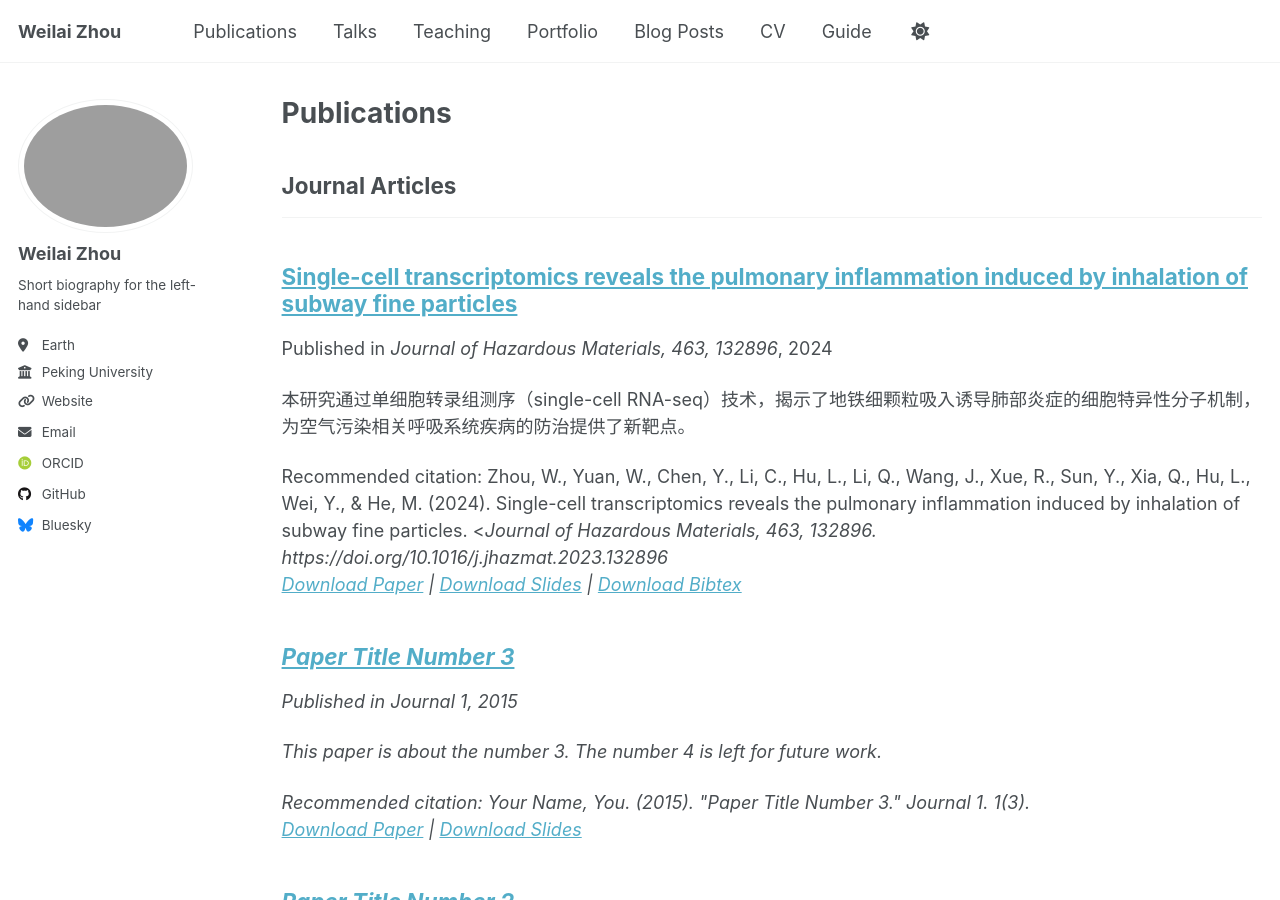
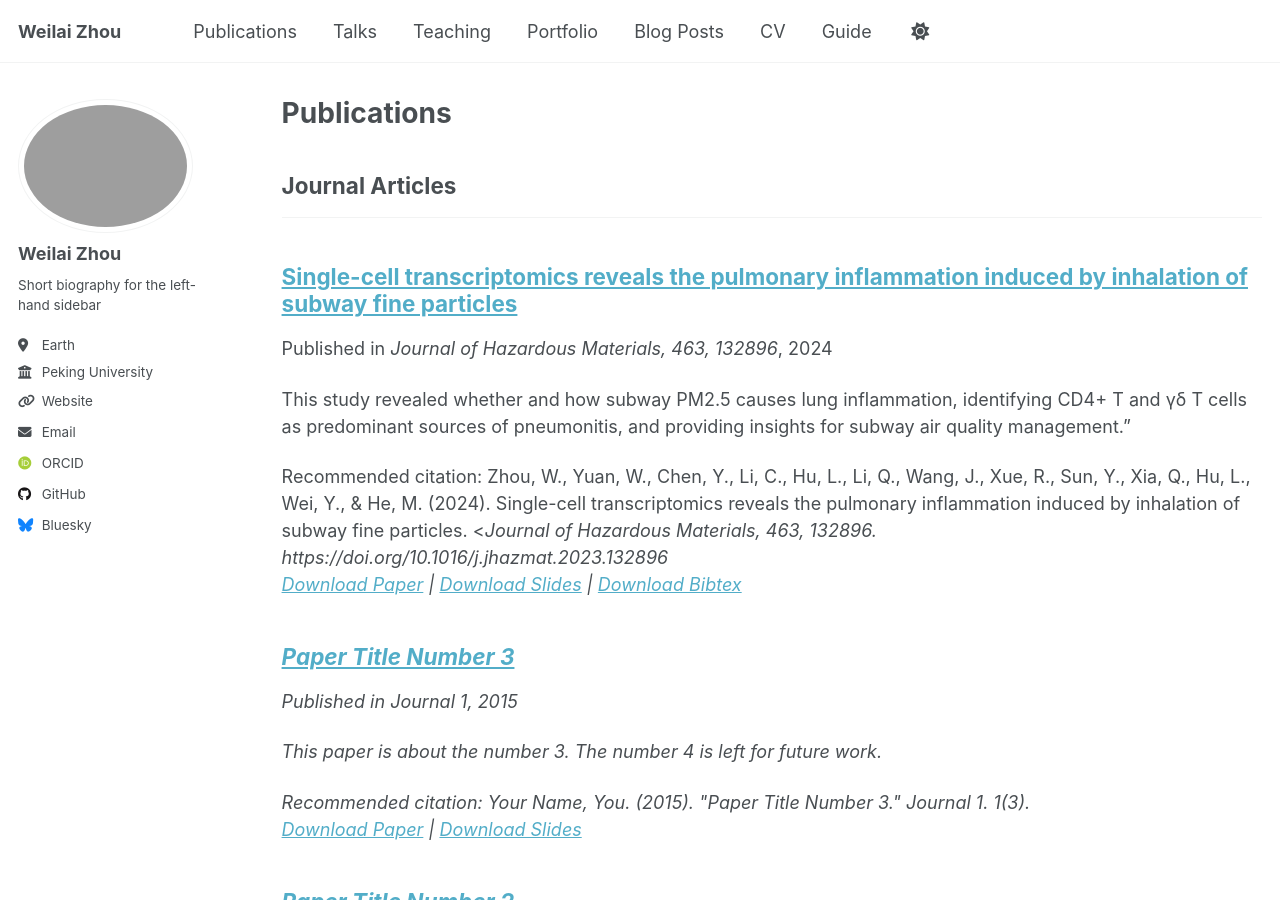
Before and after one commit to Zhouweilai02/Zhouweilai02.github.io, a Jekyll site: the page built from _pages/publications.html, in a window 1280 px wide and 900 px high. Built offline with Jekyll 4.4.1, drawn with Linux system fonts in a browser that asks for light colours; some web fonts are replaced; a script that is not in the unit is left out.

Commit message:
JHM2024.md

```diff
--- a/_publications/2009-10-01-paper-title-number-1.md
+++ b/_publications/2009-10-01-paper-title-number-1.md
@@ -3,8 +3,8 @@ title: "Single-cell transcriptomics reveals the pulmonary inflammation induced b
 collection: publications
 category: manuscripts  # 对应_config.yml中"期刊论文"分类，无需修改
 permalink: https://doi.org/10.1016/j.jhazmat.2023.132896 # 唯一访问路径，简洁易识别
-excerpt: "本研究通过单细胞转录组测序（single-cell RNA-seq）技术，揭示了地铁细颗粒吸入诱导肺部炎症的细胞特异性分子机制，为空气污染相关呼吸系统疾病的防治提供了新靶点。"  # 论文核心贡献提炼
-date: 2024-01-01  # 发表年份确定为2024，具体月日若未知可填"01-01"
+excerpt: This study revealed whether and how subway PM2.5 causes lung inflammation, identifying CD4+ T and γδ T cells as predominant sources of pneumonitis, and providing insights for subway air quality management."  # 保留简洁版摘要（列表页展示用）
+date: 2024-02-05  # 发表年份确定为2024，具体月日若未知可填"01-01"
 venue: "Journal of Hazardous Materials, 463, 132896"  # 期刊名+卷期+页码，符合学术引用规范
 paperurl: "https://doi.org/10.1016/j.jhazmat.2023.132896"  # 修正后的DOI链接（删除末尾"IF"，可直接跳转论文页面）
 slidesurl: ""  # 可选：若有论文配套幻灯片，填链接（如"https://zhouweilai02.github.io/files/slides_subway_pm.pdf"），无则留空或删除此行
```
